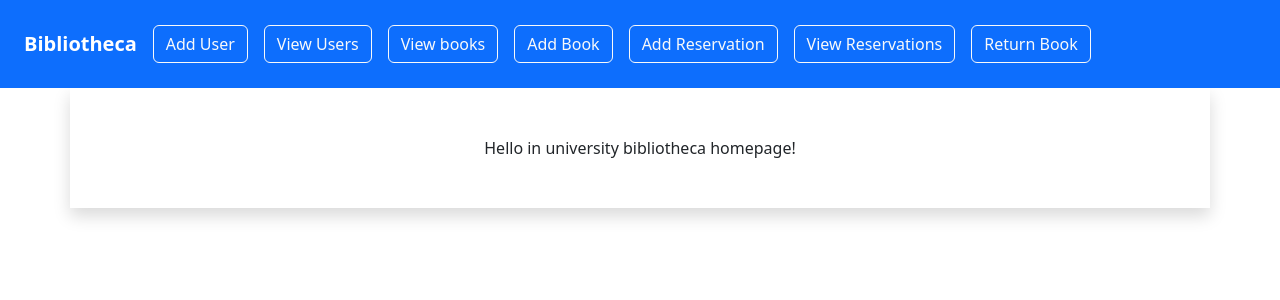
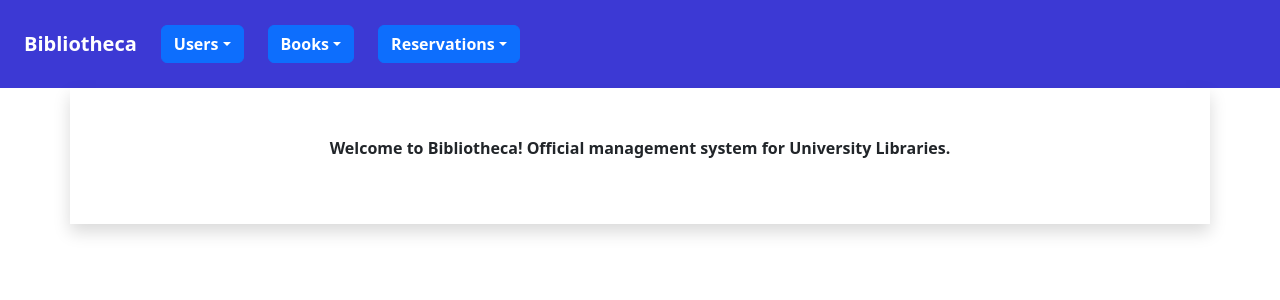
Before and after one commit to janjanek/university-frontend, a React (Create React App) app: page / in a window 1280 px wide. Shown: the top 300 px of the page. Built offline with nearby package versions, Linux system fonts and the light colour scheme.

Commit message:
upgrades

```diff
--- a/src/App.css
+++ b/src/App.css
@@ -28,6 +28,16 @@
   color: #61dafb;
 }
 
+.App-background {
+  background-color: #3c39d4;
+  color: white;
+}
+
+.App-button {
+  background-color: #5379ed;
+  color: rgb(255, 255, 255);
+}
+
 @keyframes App-logo-spin {
   from {
     transform: rotate(0deg);
--- a/src/layout/Navbar.js
+++ b/src/layout/Navbar.js
@@ -1,44 +1,39 @@
 import React from 'react'
-import { Link } from 'react-router-dom'
+import { DropdownButton, Dropdown } from 'react-bootstrap'
 
 export default function Navbar() {
   return (
+    <div class="App-background">
       <div>
-      <nav className="navbar navbar-expand-lg navbar-dark bg-primary">
+        <nav className="navbar navbar-expand-lg navbar-dark">
           <a className="navbar-brand ms-4 m-3" href="/"><b>Bibliotheca</b></a>
           <button className="navbar-toggler" type="button" data-toggle="collapse" data-target="#navbarSupportedContent" aria-controls="navbarSupportedContent" aria-expanded="false" aria-label="Toggle navigation">
             <span className="navbar-toggler-icon"></span>
           </button>
 
-        <Link className="btn btn-outline-light me-3" to="/users/add">
-          Add User
-        </Link>
+          <div className="ms-2">
+            <DropdownButton id="dropdown-basic-button" title="Users" variant="primary fw-bold">
+              <Dropdown.Item href="/users/add">Add User</Dropdown.Item>
+              <Dropdown.Item href="/users">View Users</Dropdown.Item>
+            </DropdownButton>
+          </div>
 
-        <Link className="btn btn-outline-light me-3" to="/users">
-          View Users
-        </Link>
+          <div className="ms-4">
+            <DropdownButton id="dropdown-basic-button" title="Books" variant="primary fw-bold">
+              <Dropdown.Item href="/books/add">Add Book</Dropdown.Item>
+              <Dropdown.Item href="/books/">View Books</Dropdown.Item>
+              <Dropdown.Item href="/books/return">Return Book</Dropdown.Item>
+            </DropdownButton>
+          </div>
 
-        <Link className="btn btn-outline-light me-3" to="/books">
-          View books
-        </Link>
-
-        <Link className="btn btn-outline-light me-3" to="/books/add">
-          Add Book
-        </Link>
-
-        <Link className="btn btn-outline-light me-3" to="/reservations/add">
-          Add Reservation
-        </Link>
-
-        <Link className="btn btn-outline-light me-3" to="/reservations">
-          View Reservations
-        </Link>
-
-        <Link className="btn btn-outline-light me-3" to="/books/return">
-          Return Book
-        </Link>
-
+          <div className="ms-4">
+            <DropdownButton id="dropdown-basic-button" title="Reservations" variant="primary fw-bold">
+              <Dropdown.Item href="/reservations/add">Add Reservation</Dropdown.Item>
+              <Dropdown.Item href="/reservations">View Reservations</Dropdown.Item>
+            </DropdownButton>
+          </div>
         </nav>
+      </div>
     </div>
   )
 }
--- a/src/pages/Books.js
+++ b/src/pages/Books.js
@@ -26,7 +26,7 @@ export default function Books() {
         <table className="table table-striped border shadow">
           <thead>
             <tr>
-              <th scope="col">#</th>
+              <th scope="col" className="fw-normal">#</th>
               <th scope="col">Name</th>
               <th scope="col">Author</th>
               <th scope="col">Is borrowed</th>
--- a/src/pages/Home.js
+++ b/src/pages/Home.js
@@ -14,8 +14,9 @@ export default function Home() {
   const loadUsers = async () => { };
 
   return (
+
     <div className="container shadow p-5">
-      Hello in university bibliotheca homepage!
+      <p className="fw-bold">Welcome to Bibliotheca! Official management system for University Libraries.</p>
     </div>
   );
 }
--- a/src/pages/Reservations.js
+++ b/src/pages/Reservations.js
@@ -22,7 +22,7 @@ export default function Reservations() {
                 <table className="table border shadow">
                     <thead>
                         <tr>
-                            <th scope="col" className="align-middle font-weight: normal">#</th>
+                            <th scope="col" className="align-middle fw-normal">#</th>
                             <th scope="col" className="align-middle">Book name</th>
                             <th scope="col" className="align-middle">Reservations</th>
                             <th scope="col" className="align-middle">Action</th>
@@ -39,7 +39,7 @@ export default function Reservations() {
                                     <table className="my-1 table table-bordered table-striped table-sm">
                                         <thead>
                                             <tr>
-                                                <th scope="col">#</th>
+                                                <th scope="col"className="align-middle fw-normal">#</th>
                                                 <th scope="col">User name</th>
                                                 <th scope="col">Occupation</th>
                                                 <th scope="col">Reservation </th>
@@ -48,7 +48,7 @@ export default function Reservations() {
                                         <tbody>
                                             {reservationQueue.userReservations.map((reservation, otherIndex) => (
                                                 <tr>
-                                                    <th scope="row" key={otherIndex}>
+                                                    <th scope="row" key={otherIndex} className="align-middle fw-normal">
                                                         {otherIndex + 1}
                                                     </th>
                                                     <td>{reservation.userName}</td>
--- a/src/pages/Users.js
+++ b/src/pages/Users.js
@@ -27,7 +27,7 @@ export default function Users() {
                 <table className="table border shadow table-striped">
                     <thead>
                         <tr>
-                            <th scope="col">#</th>
+                            <th scope="col" className="fw-normal">#</th>
                             <th scope="col">Name</th>
                             <th scope="col">Occupation</th>
                             <th scope="col">Id</th>
--- a/src/reservations/ViewReservations.js
+++ b/src/reservations/ViewReservations.js
@@ -54,7 +54,7 @@ export default function ViewReservationQueue() {
                 <table className="table table-bordered table-striped" onSubmit={onSubmit}>
                     <thead>
                         <tr>
-                            <th scope="col">#</th>
+                            <th scope="col" className="fw-normal">#</th>
                             <th scope="col">userName</th>
                             <th scope="col">Occupation</th>
                             <th scope="col">Reservation </th>
--- a/src/users/ViewUser.js
+++ b/src/users/ViewUser.js
@@ -90,7 +90,7 @@ export default function ViewUser() {
                             Delete User
                         </Link>
                     )}
-                    <Link className="btn btn-primary m-2" to={`/reservations/add/${user.id}`}>
+                    <Link className="btn btn-success m-2 " to={`/reservations/add/${user.id}`}>
                         Reserve book
                     </Link>
 
```
Lines whose indentation alone changed are shown as unchanged.
